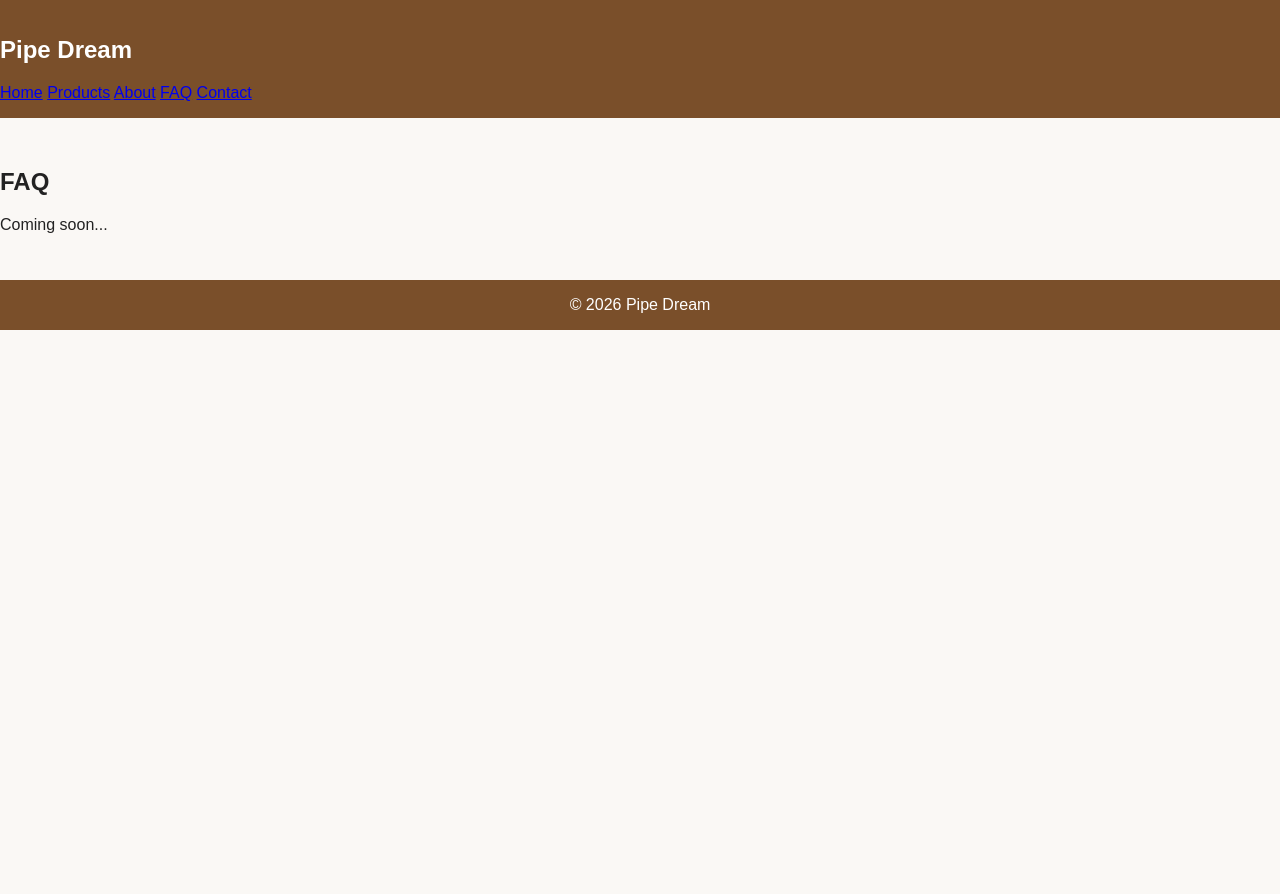
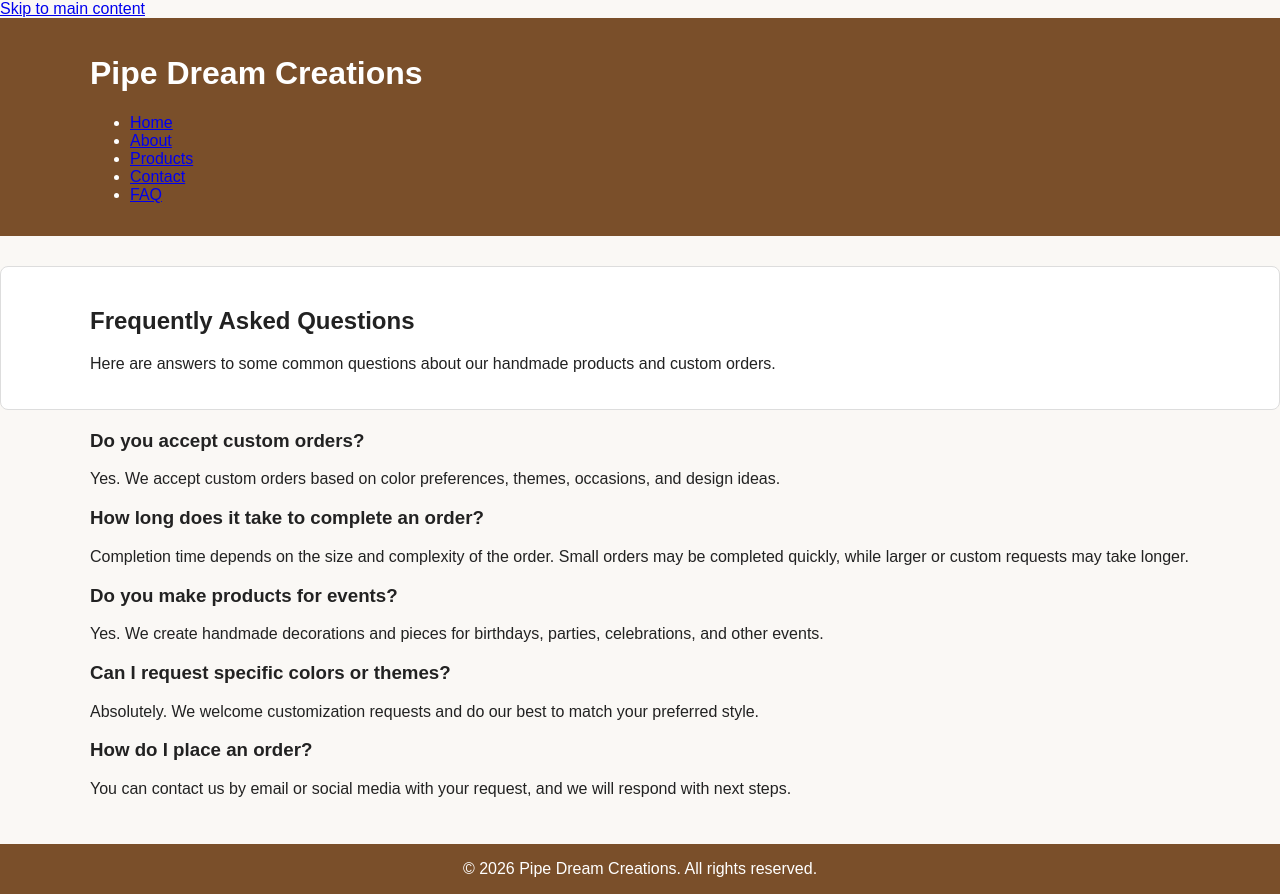
Before and after one commit to ronnelled/Pipe-Dream-Creations, a plain HTML site: page pages/faq.html in a window 1280 px wide. Before the commit the page ends 800 px from the top, so only its background shows below. Drawn offline with Linux system fonts and the light colour scheme; files that its build step writes are made by us from their sources.

Commit message:
Update faq.html

```diff
--- a/pages/faq.html
+++ b/pages/faq.html
@@ -1,31 +1,85 @@
 <!DOCTYPE html>
-<html>
+<html lang="en">
 <head>
-  <title>Products</title>
-  <link rel="stylesheet" href="../css/styles.css">
+  <meta charset="UTF-8" />
+  <meta name="viewport" content="width=device-width, initial-scale=1.0" />
+  <title>FAQ | Pipe Dream Creations</title>
+  <meta name="description" content="Frequently asked questions about Pipe Dream Creations, custom orders, shipping, and handmade products." />
+  <link rel="stylesheet" href="../Week 5/css/styles.css" />
 </head>
-  <script src="../js/main.js"></script>
 <body>
+  <a class="skip-link" href="#main-content">Skip to main content</a>
 
-<header>
-  <nav>
-    <h1>Pipe Dream</h1>
-    <a href="../index.html">Home</a>
-    <a href="products.html">Products</a>
-    <a href="about.html">About</a>
-    <a href="faq.html">FAQ</a>
-    <a href="contact.html">Contact</a>
-  </nav>
-</header>
+  <header>
+    <div class="container">
+      <h1>Pipe Dream Creations</h1>
+      <nav aria-label="Main navigation">
+        <ul>
+          <li><a href="../index.html">Home</a></li>
+          <li><a href="about.html">About</a></li>
+          <li><a href="products.html">Products</a></li>
+          <li><a href="contact.html">Contact</a></li>
+          <li><a href="faq.html" aria-current="page">FAQ</a></li>
+        </ul>
+      </nav>
+    </div>
+  </header>
 
-<main>
-  <h2>FAQ</h2>
-  <p>Coming soon...</p>
-</main>
+  <main id="main-content">
+    <section class="hero">
+      <div class="container">
+        <h2>Frequently Asked Questions</h2>
+        <p>
+          Here are answers to some common questions about our handmade products and custom orders.
+        </p>
+      </div>
+    </section>
 
-<footer>
-  <p>© 2026 Pipe Dream</p>
-</footer>
+    <section class="content-section">
+      <div class="container">
+        <article class="faq-item">
+          <h3>Do you accept custom orders?</h3>
+          <p>
+            Yes. We accept custom orders based on color preferences, themes, occasions, and design ideas.
+          </p>
+        </article>
 
+        <article class="faq-item">
+          <h3>How long does it take to complete an order?</h3>
+          <p>
+            Completion time depends on the size and complexity of the order. Small orders may be completed quickly,
+            while larger or custom requests may take longer.
+          </p>
+        </article>
+
+        <article class="faq-item">
+          <h3>Do you make products for events?</h3>
+          <p>
+            Yes. We create handmade decorations and pieces for birthdays, parties, celebrations, and other events.
+          </p>
+        </article>
+
+        <article class="faq-item">
+          <h3>Can I request specific colors or themes?</h3>
+          <p>
+            Absolutely. We welcome customization requests and do our best to match your preferred style.
+          </p>
+        </article>
+
+        <article class="faq-item">
+          <h3>How do I place an order?</h3>
+          <p>
+            You can contact us by email or social media with your request, and we will respond with next steps.
+          </p>
+        </article>
+      </div>
+    </section>
+  </main>
+
+  <footer>
+    <div class="container">
+      <p>&copy; 2026 Pipe Dream Creations. All rights reserved.</p>
+    </div>
+  </footer>
 </body>
 </html>
```
